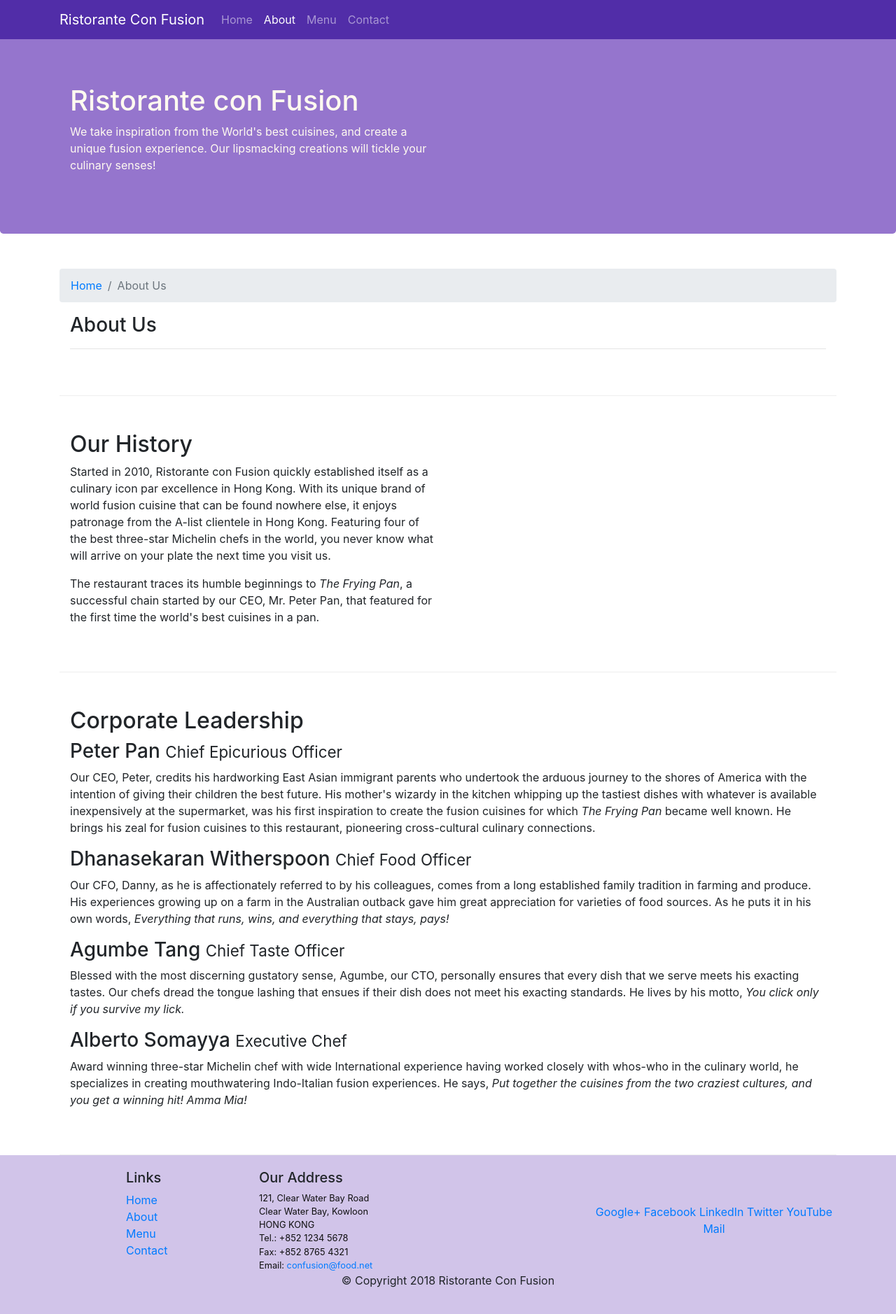
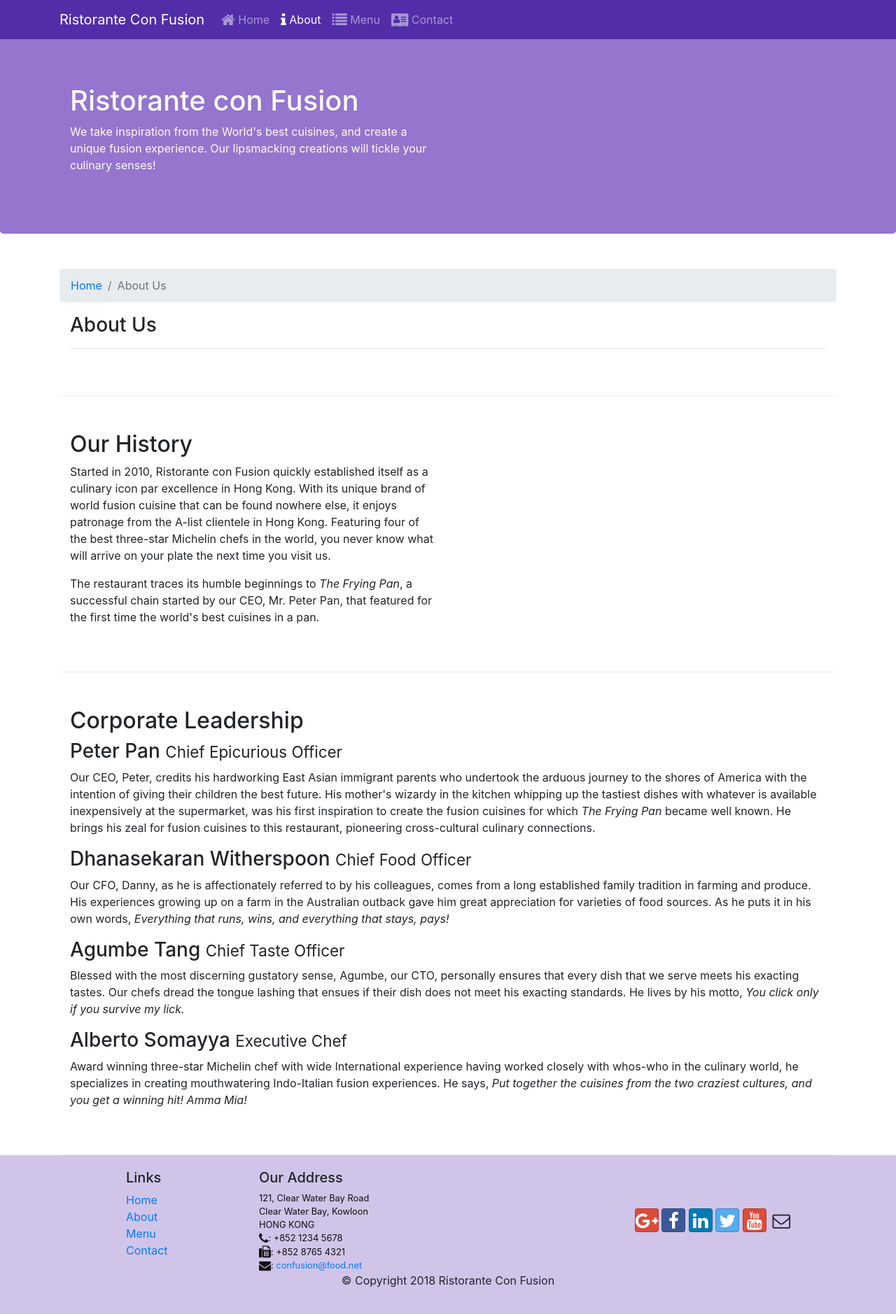
Before and after one commit to ebastidasp/Bootstrap4-conFusion, a website: page aboutus.html in a window 1280 px wide. Shown: the whole page at 70% size. Drawn offline with nearby package versions, Linux system fonts and the light colour scheme.

Commit message:
Icon Fonts

```diff
--- a/aboutus.html
+++ b/aboutus.html
@@ -11,6 +11,8 @@
     <!-- Bootstrap CSS -->
     <link rel="stylesheet" href="node_modules/bootstrap/dist/css/bootstrap.min.css">
     <link href="css/styles.css" rel="stylesheet">
+    <link rel="stylesheet" href="node_modules/font-awesome/css/font-awesome.min.css">
+    <link rel="stylesheet" href="node_modules/bootstrap-social/bootstrap-social.css">
     <title>Ristorante Con Fusion: About Us</title>
 
 </head>
@@ -24,10 +26,10 @@
            <a class="navbar-brand" href="./index.html">Ristorante Con Fusion</a>
            <div class="collapse navbar-collapse" id="Navbar">
                 <ul class="navbar-nav mr-auto">
-                    <li class="nav-item"><a class="nav-link" href="./index.html">Home</a></li>
-                    <li class="nav-item active"><a class="nav-link" href="#">About</a></li>
-                    <li class="nav-item"><a class="nav-link" href="#">Menu</a></li>
-                    <li class="nav-item"><a class="nav-link" href="#">Contact</a></li>
+                    <li class="nav-item"><a class="nav-link" href="./index.html"><span class="fa fa-home fa-lg"></span> Home</a></li>
+                    <li class="nav-item active"><a class="nav-link" href="#"><span class="fa fa-info fa-lg"></span> About</a></li>
+                    <li class="nav-item"><a class="nav-link" href="#"><span class="fa fa-list fa-lg"></span> Menu</a></li>
+                    <li class="nav-item"><a class="nav-link" href="#"><span class="fa fa-address-card fa-lg"></span> Contact</a></li>
                 </ul>
             </div>
         </div>
@@ -99,7 +101,7 @@
                 <div class="col-4 offset-1 col-sm-2">
                     <h5>Links</h5>
                     <ul class="list-unstyled">
-                        <li><a href="#">Home</a></li>
+                        <li><a href="./index.html">Home</a></li>
                         <li><a href="#">About</a></li>
                         <li><a href="#">Menu</a></li>
                         <li><a href="#">Contact</a></li>
@@ -111,19 +113,20 @@
 		              121, Clear Water Bay Road<br>
 		              Clear Water Bay, Kowloon<br>
 		              HONG KONG<br>
-		              Tel.: +852 1234 5678<br>
-		              Fax: +852 8765 4321<br>
-		              Email: <a href="mailto:confusion@food.net">confusion@food.net</a>
+                      <i class="fa fa-phone fa-lg"></i>: +852 1234 5678<br>
+                      <i class="fa fa-fax fa-lg"></i>: +852 8765 4321<br>
+                      <i class="fa fa-envelope fa-lg"></i>:
+                      <a href="mailto:confusion@food.net">confusion@food.net</a>
 		           </address>
                 </div>
                 <div class="col-12 col-sm-4 align-self-center">
                     <div class="text-center">
-                        <a href="http://google.com/+">Google+</a>
-                        <a href="http://www.facebook.com/profile.php?id=">Facebook</a>
-                        <a href="http://www.linkedin.com/in/">LinkedIn</a>
-                        <a href="http://twitter.com/">Twitter</a>
-                        <a href="http://youtube.com/">YouTube</a>
-                        <a href="mailto:">Mail</a>
+                        <a class="btn btn-social-icon btn-google" href="http://google.com/+"><i class="fa fa-google-plus"></i></a>
+                        <a class="btn btn-social-icon btn-facebook" href="http://www.facebook.com/profile.php?id="><i class="fa fa-facebook"></i></a>
+                        <a class="btn btn-social-icon btn-linkedin" href="http://www.linkedin.com/in/"><i class="fa fa-linkedin"></i></a>
+                        <a class="btn btn-social-icon btn-twitter" href="http://twitter.com/"><i class="fa fa-twitter"></i></a>
+                        <a class="btn btn-social-icon btn-google" href="http://youtube.com/"><i class="fa fa-youtube"></i></a>
+                        <a class="btn btn-social-icon" href="mailto:"><i class="fa fa-envelope-o"></i></a>
                     </div>
                 </div>
            </div>
--- a/package.json
+++ b/package.json
@@ -15,6 +15,8 @@
   },
   "dependencies": {
     "bootstrap": "^4.6.0",
+    "bootstrap-social": "^5.1.1",
+    "font-awesome": "^4.7.0",
     "jquery": "^3.6.0",
     "popper.js": "^1.12.9"
   }
```
Also changed, not shown: index.html (+17 -14 lines), 1 other file.
